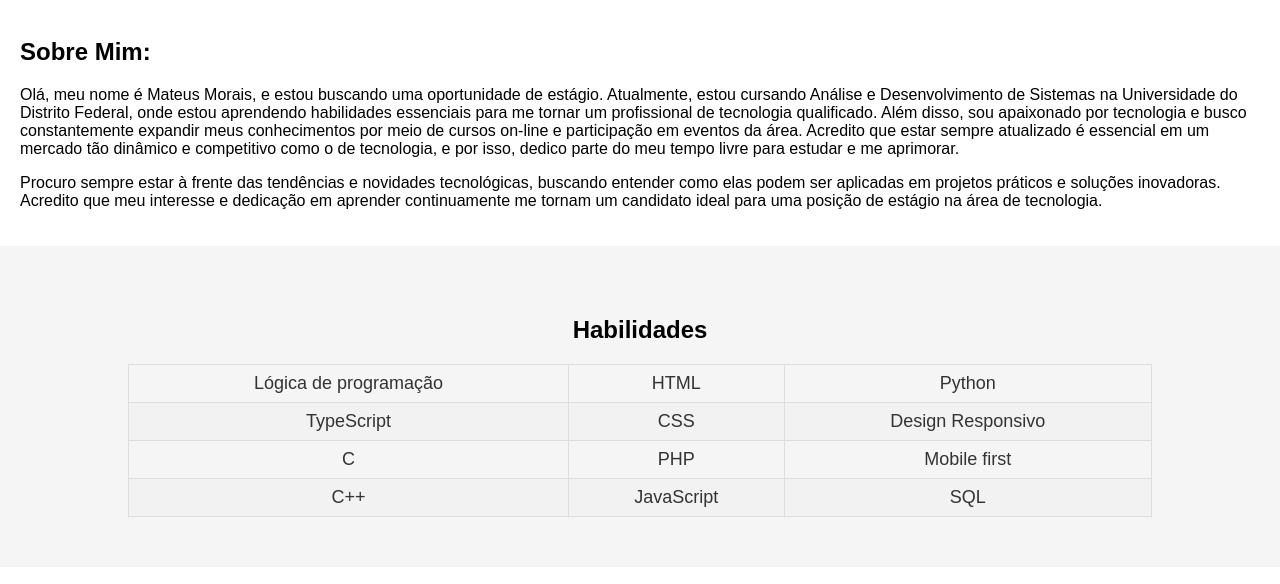
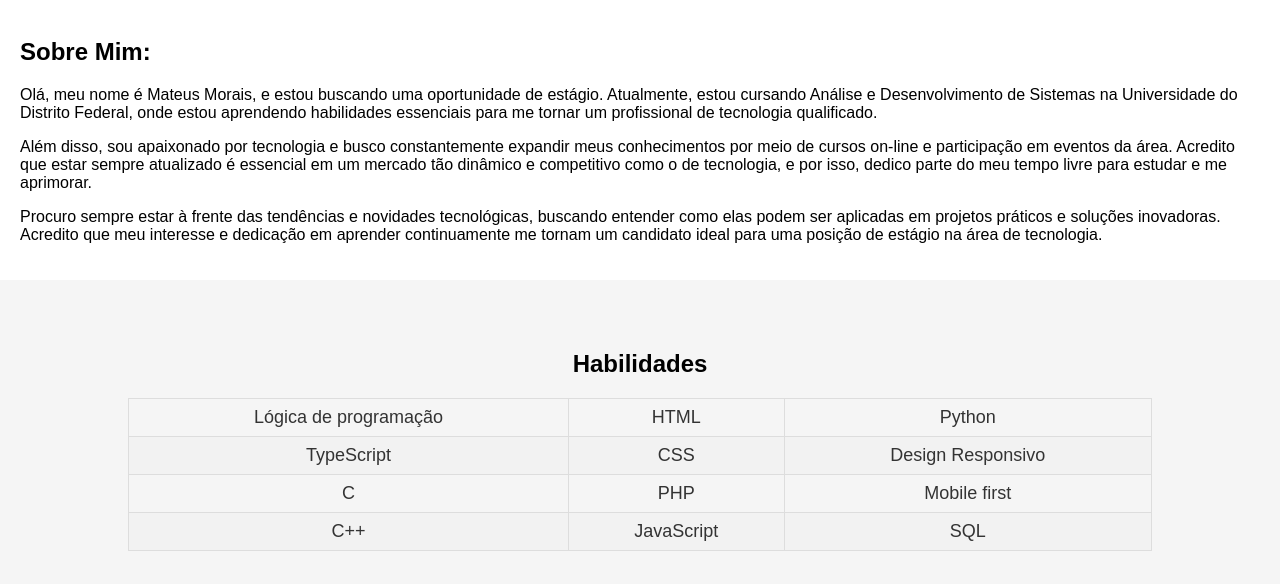
Before and after one commit to mateusmoraiss/Portif-lio, a plain HTML site: page index.html in a window 1280 px wide. Shown: the part 192-776 px from the top of the page. Drawn offline with Linux system fonts and the light colour scheme.

Commit message:
Update index.html

```diff
--- a/index.html
+++ b/index.html
@@ -4,6 +4,7 @@
 	<meta charset="UTF-8">
 	<title>Meu Portfólio</title>
 	<link rel="stylesheet" href="style.css">
+	<script src="script.js"></script>
 </head>
 <body>
 	<header>
@@ -18,12 +19,14 @@
 
 	<main>
 		<section class="about">
-			<h2 style="text-align: left;">Sobre Mim:</h2>
-			<p>Olá, meu nome é Mateus Morais, e estou buscando uma oportunidade de estágio. Atualmente, estou cursando Análise e Desenvolvimento de Sistemas na Universidade do Distrito Federal,
-                onde estou aprendendo habilidades essenciais para me tornar um profissional de tecnologia qualificado. Além disso, sou apaixonado por tecnologia e busco constantemente expandir meus conhecimentos por meio de cursos on-line e participação em eventos da área. Acredito que estar sempre atualizado é essencial
-                 em um mercado tão dinâmico e competitivo como o de tecnologia, e por isso, dedico parte do meu tempo livre para estudar e me aprimorar.</p>
-                 <p>Procuro sempre estar à frente das tendências e novidades tecnológicas, buscando entender como elas podem ser aplicadas em projetos práticos e soluções inovadoras. Acredito que meu interesse e dedicação em aprender continuamente me tornam um candidato ideal para uma posição de estágio na área de tecnologia.</p>
-		</section>
+			<h2 class="about__title" style="text-align: left;">Sobre Mim:</h2>
+			<div class="about__content">
+			  <p>Olá, meu nome é Mateus Morais, e estou buscando uma oportunidade de estágio. Atualmente, estou cursando Análise e Desenvolvimento de Sistemas na Universidade do Distrito Federal, onde estou aprendendo habilidades essenciais para me tornar um profissional de tecnologia qualificado.</p>
+			  <p>Além disso, sou apaixonado por tecnologia e busco constantemente expandir meus conhecimentos por meio de cursos on-line e participação em eventos da área. Acredito que estar sempre atualizado é essencial em um mercado tão dinâmico e competitivo como o de tecnologia, e por isso, dedico parte do meu tempo livre para estudar e me aprimorar.</p>
+			  <p>Procuro sempre estar à frente das tendências e novidades tecnológicas, buscando entender como elas podem ser aplicadas em projetos práticos e soluções inovadoras. Acredito que meu interesse e dedicação em aprender continuamente me tornam um candidato ideal para uma posição de estágio na área de tecnologia.</p>
+			</div>
+		  </section>
+
         <section class="skills">
             <h2 class="ponteiro-mouse">Habilidades</h2>
 			<table class="animate">
@@ -82,6 +85,5 @@
 	<footer>
 		<span class="ponteiro-mouse">Mateus Morais &copy; 2023</span>
 	</footer>
-
 </body>
 </html>
```
